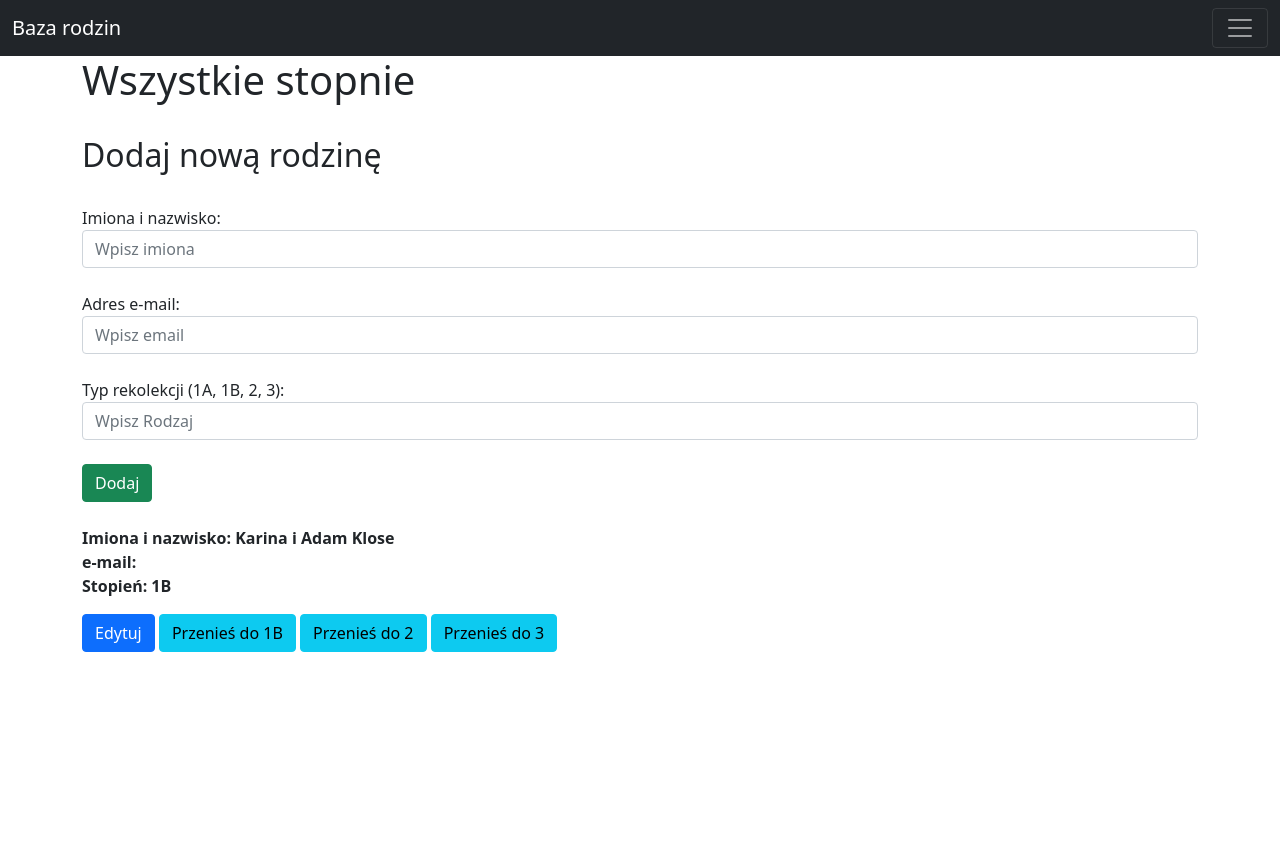
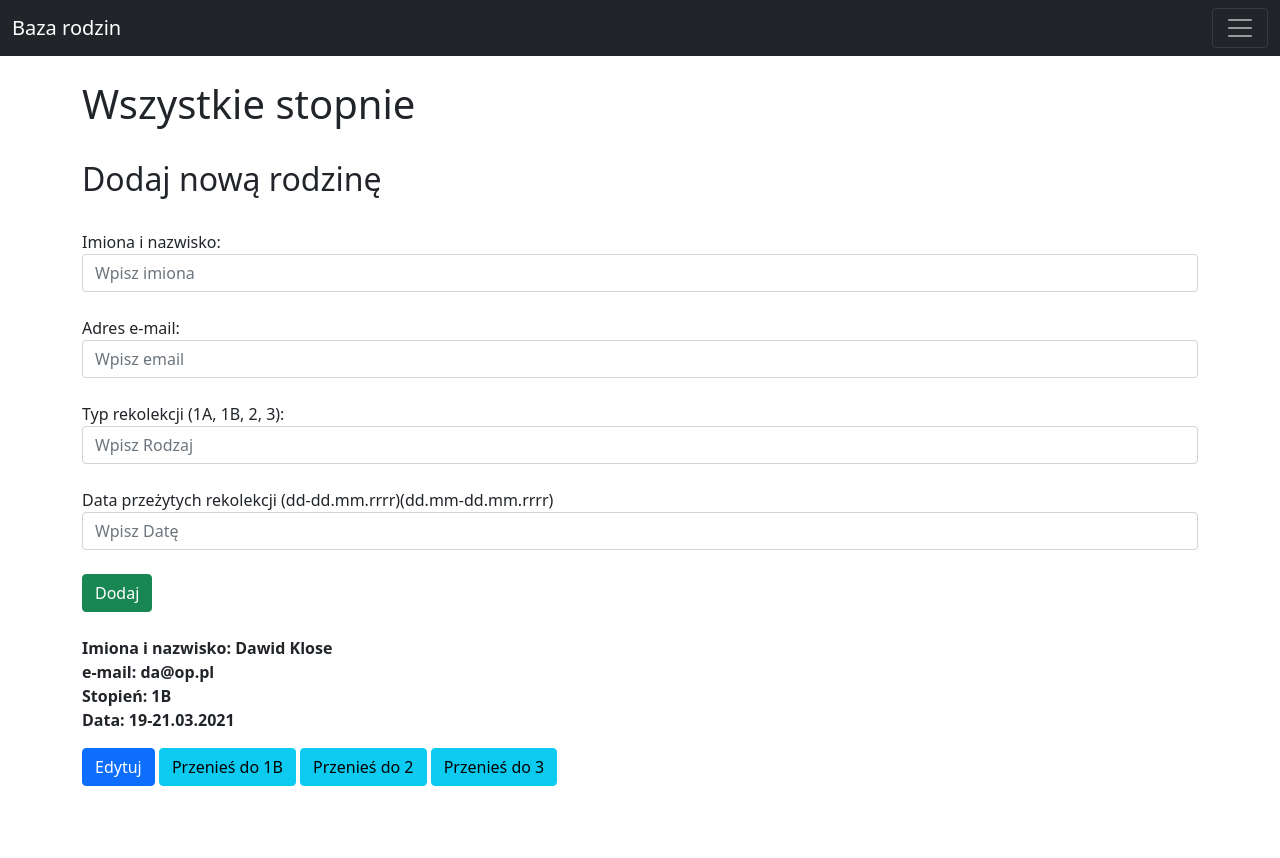
Before and after one commit to Dadoheh/flaskFamilyDB, a Flask app: page /stopnie in a window 1280 px wide. Before the commit the page ends 652 px from the top, so only its background shows below. Run offline with Flask 2, Linux system fonts and the light colour scheme; data comes from the database, SQL or seed files in the repository; both versions use the stored data as it was after the commit.

Commit message:
updated db and date

```diff
--- a/app.py
+++ b/app.py
@@ -1,10 +1,10 @@
 from flask import Flask, render_template, request, redirect
 from flask_sqlalchemy import SQLAlchemy
 from datetime import datetime
-
+from sqlalchemy import insert
 
 app = Flask(__name__)
-app.config['SQLALCHEMY_DATABASE_URI'] = 'sqlite:///kom1A.db'
+app.config['SQLALCHEMY_DATABASE_URI'] = 'sqlite:///komunikacja.db'
 dba = SQLAlchemy(app)
 
 class FamilyPost(dba.Model):
@@ -13,6 +13,7 @@ class FamilyPost(dba.Model):
     mail = dba.Column(dba.String(25), nullable=False)
     type = dba.Column(dba.String(2), nullable=False)
     date_posted = dba.Column(dba.DateTime, nullable=False, default=datetime.utcnow)
+    date_participance = dba.Column(dba.String(20), nullable=True)
     def __repr__(self):
         return 'Family:' + str(self.id)
 
@@ -26,7 +27,8 @@ def stopnie():
         post_names = request.form['names']
         post_mail = request.form['mail']
         post_type = request.form['type']
-        new_post = FamilyPost(names = post_names, mail = post_mail, type = post_type)
+        post_participance = request.form['date_participance']
+        new_post = FamilyPost(names = post_names, mail = post_mail, type = post_type, date_participance = post_participance)
         dba.session.add(new_post)
         dba.session.commit()
         return redirect('/stopnie')
@@ -136,9 +138,22 @@ def showthree():
 #TODO
 #DRY - refactorize code btwn 73-133
 #ADD html type's pages
+#ADD DATE
 
+"""
+#how do add a column in sqlalchemy
 
+from sqlalchemy import String, MetaData, create_engine
+from migrate.versioning.schema import Table, Column
 
+db_engine =  create_engine(app.config.get('SQLALCHEMY_DATABASE_URI'))
+db_meta = MetaData(bind=db_engine)
+
+table = Table('tabel_name' , db_meta)
+col = Column('new_column_name', String(20), default='foo')
+    col.create(table)
+
+"""
 
 
 if __name__ == '__main__':
--- a/templates/edit.html
+++ b/templates/edit.html
@@ -12,11 +12,11 @@
     <hr>
     <h2>Edit:</h2>
     <form action="/stopnie/edit/{{stopnie.id}}" method="POST"> <!-- route '/posts' -->
-        Title: <input class="form-control" type="text" name="names" id="names" value="{{stopnie.names}}">
+        Imiona i nazwisko <input class="form-control" type="text" name="names" id="names" value="{{stopnie.names}}">
         <br>
-        Author: <input class="form-control" type="text" name="mail" id="mail" value="{{stopnie.mail}}">
+        e-mail <input class="form-control" type="text" name="mail" id="mail" value="{{stopnie.mail}}">
         <br>
-        Post: <input class="form-control" type="text" name="type" id="type" value="{{stopnie.type}}">
+        Stopień <input class="form-control" type="text" name="type" id="type" value="{{stopnie.type}}">
         <br>
         <input class="btn btn-primary" type="submit" value="Save">
     </form>
--- a/templates/stopnie.html
+++ b/templates/stopnie.html
@@ -5,6 +5,7 @@
 {% endblock %}
 
 {% block body %}
+<br>
 <h1>Wszystkie stopnie</h1>
 
     <br>
@@ -20,6 +21,9 @@
         Typ rekolekcji (1A, 1B, 2, 3):
         <input class="form-control" type="text" name="type" id="type" placeholder="Wpisz Rodzaj" aria-label="Wpisz rodzaj">
         <br>
+        Data przeżytych rekolekcji (dd-dd.mm.rrrr)(dd.mm-dd.mm.rrrr)
+        <input class="form-control" type="text" name="date_participance" id="date_participance" placeholder="Wpisz Datę" aria-label="Wpisz Datę">
+        <br>
         <input class="btn btn-success" type="submit" value="Dodaj">
         <br>
     </form>
@@ -28,13 +32,13 @@
     {% for rodzina in stopnie %}
             <p><b>Imiona i nazwisko: {{ rodzina.names }} <br>
             e-mail: {{ rodzina.mail }}  <br>
-            Stopień: {{ rodzina.type }}</b></p>
-
+            Stopień: {{ rodzina.type }} <br>
+            Data: {{ rodzina.date_participance }} </b></p>
             <a class="btn btn-primary" href="/stopnie/edit/{{rodzina.id}}">Edytuj</a>
             <a class="btn btn-info" href="/stopnie/uponeb/{{rodzina.id}}">Przenieś do 1B</a>
             <a class="btn btn-info" href="/stopnie/uptwo/{{rodzina.id}}">Przenieś do 2</a>
             <a class="btn btn-info" href="/stopnie/upthree/{{rodzina.id}}">Przenieś do 3</a>
             <br><br>
     {% endfor %}
-
+<br><br>
 {% endblock %}
```
Also changed, not shown: kom1A.db, komAll.db (deleted), komunikacja.db (added).
